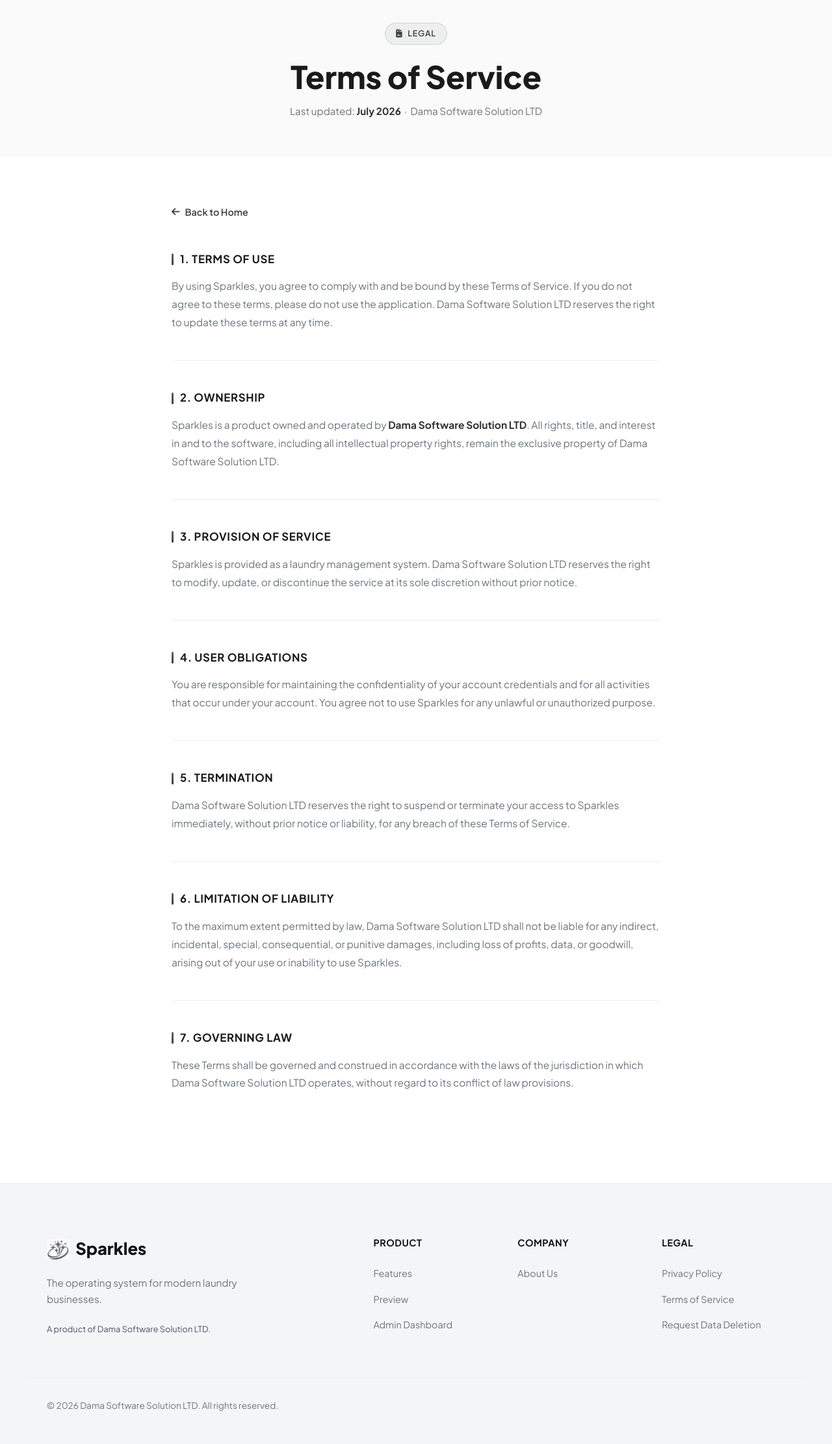
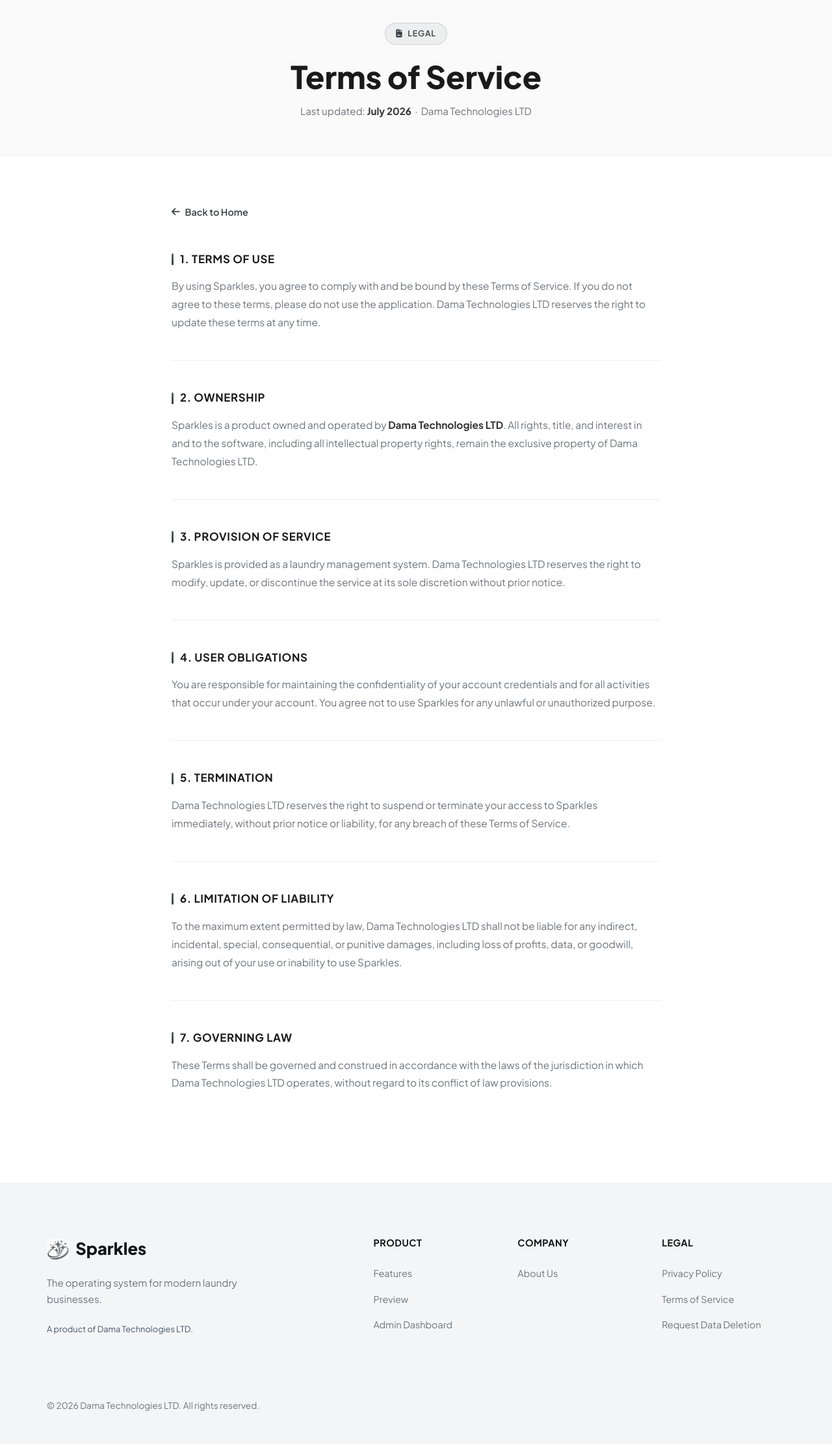
Before and after one commit to DamaMichaelYohanna/sparkles, a Django app: page /terms/ in a window 1280 px wide. Shown: the part 85-2307 px from the top of the page at 65% size. Run offline with Django 4.2, Linux system fonts and the light colour scheme.

Commit message:
Update brand/company name from Dama Software Solution LTD to Dama Technologies LTD

```diff
--- a/laundry_backend/api/emails.py
+++ b/laundry_backend/api/emails.py
@@ -209,7 +209,7 @@ def _html_wrapper(inner_html: str) -> str:
         </div>
         <div class="card-footer">
             <p>
-                &copy; 2026 Dama Software Solution LTD. All rights reserved.<br>
+                &copy; 2026 Dama Technologies LTD. All rights reserved.<br>
                 <a href="https://www.sparkles.com.ng/privacy/">Privacy Policy</a>
                 &nbsp;&middot;&nbsp;
                 <a href="https://www.sparkles.com.ng/terms/">Terms of Service</a>
@@ -409,7 +409,7 @@ def send_welcome_registration(email, office_name):
             We typically respond within a few hours.
         </p>
         <p><strong>The Sparkles Team</strong><br>
-        <span style="color:#475569;font-size:13px;">Dama Software Solution LTD</span></p>
+        <span style="color:#475569;font-size:13px;">Dama Technologies LTD</span></p>
     """
 
     return _send_html_email(subject, email, _html_wrapper(inner), text_content)
--- a/laundry_backend/landing/templates/landing/base.html
+++ b/laundry_backend/landing/templates/landing/base.html
@@ -55,7 +55,7 @@
                     Sparkles
                 </div>
                 <p class="footer-tagline">The operating system for modern laundry businesses.</p>
-                <p style="color:#475569;font-size:0.8rem;margin-top:4px;">A product of Dama Software Solution LTD.</p>
+                <p style="color:#475569;font-size:0.8rem;margin-top:4px;">A product of Dama Technologies LTD.</p>
             </div>
             <div class="footer-links">
                 <div class="footer-col">
@@ -77,7 +77,7 @@
             </div>
         </div>
         <div class="footer-bottom">
-            <p>&copy; 2026 Dama Software Solution LTD. All rights reserved.</p>
+            <p>&copy; 2026 Dama Technologies LTD. All rights reserved.</p>
         </div>
     </footer>
 
--- a/laundry_backend/landing/templates/landing/terms.html
+++ b/laundry_backend/landing/templates/landing/terms.html
@@ -1,7 +1,7 @@
 {% extends 'landing/base.html' %}
 
 {% block title %}Terms of Service — Sparkles{% endblock %}
-{% block meta_description %}Sparkles Terms of Service — Dama Software Solution LTD.{% endblock %}
+{% block meta_description %}Sparkles Terms of Service — Dama Technologies LTD.{% endblock %}
 
 {% block extra_head %}
     <style>
@@ -137,7 +137,7 @@
             Legal
         </div>
         <h1>Terms of Service</h1>
-        <p>Last updated: <strong>July 2026</strong> &nbsp;·&nbsp; Dama Software Solution LTD</p>
+        <p>Last updated: <strong>July 2026</strong> &nbsp;·&nbsp; Dama Technologies LTD</p>
     </section>
 
     <!-- Terms Content -->
@@ -150,7 +150,7 @@
             <h2>1. Terms of Use</h2>
             <p>
                 By using Sparkles, you agree to comply with and be bound by these Terms of Service. If you do not agree
-                to these terms, please do not use the application. Dama Software Solution LTD reserves the right to
+                to these terms, please do not use the application. Dama Technologies LTD reserves the right to
                 update these terms at any time.
             </p>
         </div>
@@ -159,9 +159,9 @@
         <div class="terms-section">
             <h2>2. Ownership</h2>
             <p>
-                Sparkles is a product owned and operated by <strong style="color:#333333;">Dama Software Solution LTD</strong>.
+                Sparkles is a product owned and operated by <strong style="color:#333333;">Dama Technologies LTD</strong>.
                 All rights, title, and interest in and to the software, including all intellectual property rights,
-                remain the exclusive property of Dama Software Solution LTD.
+                remain the exclusive property of Dama Technologies LTD.
             </p>
         </div>
         <hr class="terms-divider">
@@ -169,7 +169,7 @@
         <div class="terms-section">
             <h2>3. Provision of Service</h2>
             <p>
-                Sparkles is provided as a laundry management system. Dama Software Solution LTD reserves
+                Sparkles is provided as a laundry management system. Dama Technologies LTD reserves
                 the right to modify, update, or discontinue the service at its sole discretion without prior notice.
             </p>
         </div>
@@ -188,7 +188,7 @@
         <div class="terms-section">
             <h2>5. Termination</h2>
             <p>
-                Dama Software Solution LTD reserves the right to suspend or terminate your access to Sparkles
+                Dama Technologies LTD reserves the right to suspend or terminate your access to Sparkles
                 immediately, without prior notice or liability, for any breach of these Terms of Service.
             </p>
         </div>
@@ -197,7 +197,7 @@
         <div class="terms-section">
             <h2>6. Limitation of Liability</h2>
             <p>
-                To the maximum extent permitted by law, Dama Software Solution LTD shall not be liable for any
+                To the maximum extent permitted by law, Dama Technologies LTD shall not be liable for any
                 indirect, incidental, special, consequential, or punitive damages, including loss of profits, data,
                 or goodwill, arising out of your use or inability to use Sparkles.
             </p>
@@ -208,7 +208,7 @@
             <h2>7. Governing Law</h2>
             <p>
                 These Terms shall be governed and construed in accordance with the laws of the jurisdiction in which
-                Dama Software Solution LTD operates, without regard to its conflict of law provisions.
+                Dama Technologies LTD operates, without regard to its conflict of law provisions.
             </p>
         </div>
     </main>
--- a/laundry_mobile/pubspec.yaml
+++ b/laundry_mobile/pubspec.yaml
@@ -16,7 +16,7 @@ publish_to: 'none' # Remove this line if you wish to publish to pub.dev
 # https://developer.apple.com/library/archive/documentation/General/Reference/InfoPlistKeyReference/Articles/CoreFoundationKeys.html
 # In Windows, build-name is used as the major, minor, and patch parts
 # of the product and file versions while build-number is used as the build suffix.
-version: 1.0.0+3
+version: 1.0.0+4
 
 environment:
   sdk: ^3.9.2
```
Also changed, not shown: laundry_backend/landing/templates/landing/privacy.html (+4 -4 lines).
